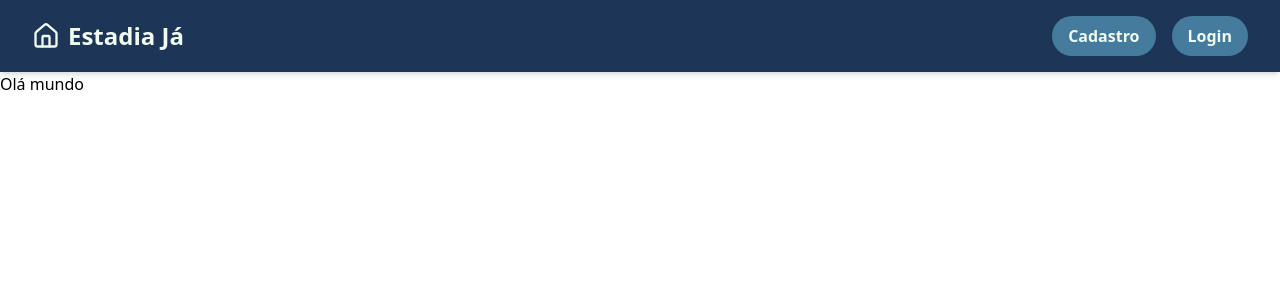
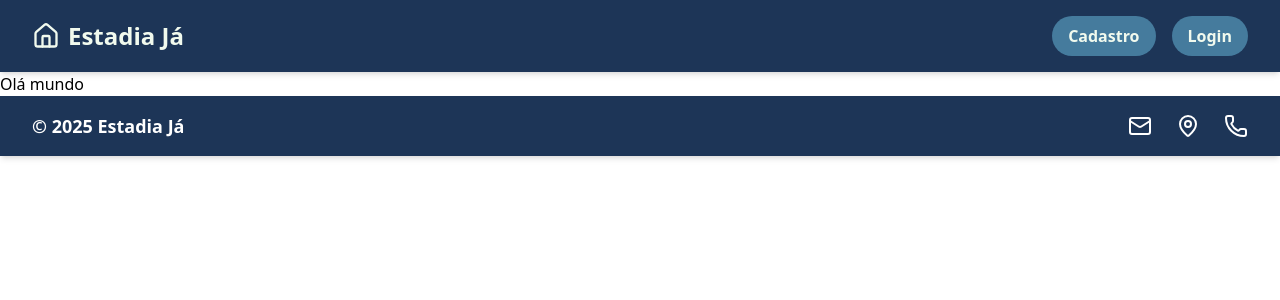
Before and after one commit to estadia-ja/Frontend-Estadia-ja, a React (Vite) app in the folder estadia-ja-frontend/: page / in a window 1280 px wide. Shown: the top 300 px of the page. Built offline with nearby package versions, Linux system fonts and the light colour scheme.

Commit message:
feat: adiciona o footer.

```diff
--- /dev/null
+++ b/estadia-ja-frontend/src/components/Footer.tsx
@@ -0,0 +1,40 @@
+import React from "react";
+import { Mail, MapPin, Phone } from "lucide-react";
+
+export function Footer() {
+    return (
+        <footer className="w-full bg-[#1D3557] text-white p-4 shadow-md mt-auto">
+            <div className="container mx-auto flex flex-col md:flex-row justify-between items-center px-4 gap-4">
+                <div className="text-center md:text-left">
+                    <span className="text-lg font-semibold">
+                        © 2025 Estadia Já
+                    </span>
+                </div>
+
+                <div className="flex items-center gap-6">
+                    <a
+                        href="mailto:cabeceira2003@gmail.com.com"
+                        title="Email"
+                        className="hover:text-[#F1FAEE] transition-colors"
+                    >
+                        <Mail className="w-6 h-6" />
+                    </a>
+                    <a
+                        href="#"
+                        title="Localização"
+                        className="hover:text-[#F1FAEE] transition-colors"
+                    >
+                        <MapPin className="w-6 h-6" />
+                    </a>
+                    <a
+                        href="tel:+5561983749069"
+                        title="Telefone"
+                        className="hover:text-[#F1FAEE] transition-colors"
+                    >
+                        <Phone className="w-6 h-6" />
+                    </a>
+                </div>
+            </div>
+        </footer>
+    );
+}
--- a/estadia-ja-frontend/src/pages/Home/Home.tsx
+++ b/estadia-ja-frontend/src/pages/Home/Home.tsx
@@ -1,11 +1,13 @@
 import React from "react";
 import { Header } from "../../components/Header";
+import { Footer } from "../../components/Footer";
 
 export function Home () {
     return (
         <>
             <Header/>
             <p>Olá  mundo</p>
+            <Footer/>
         </>
     );
 }
```
